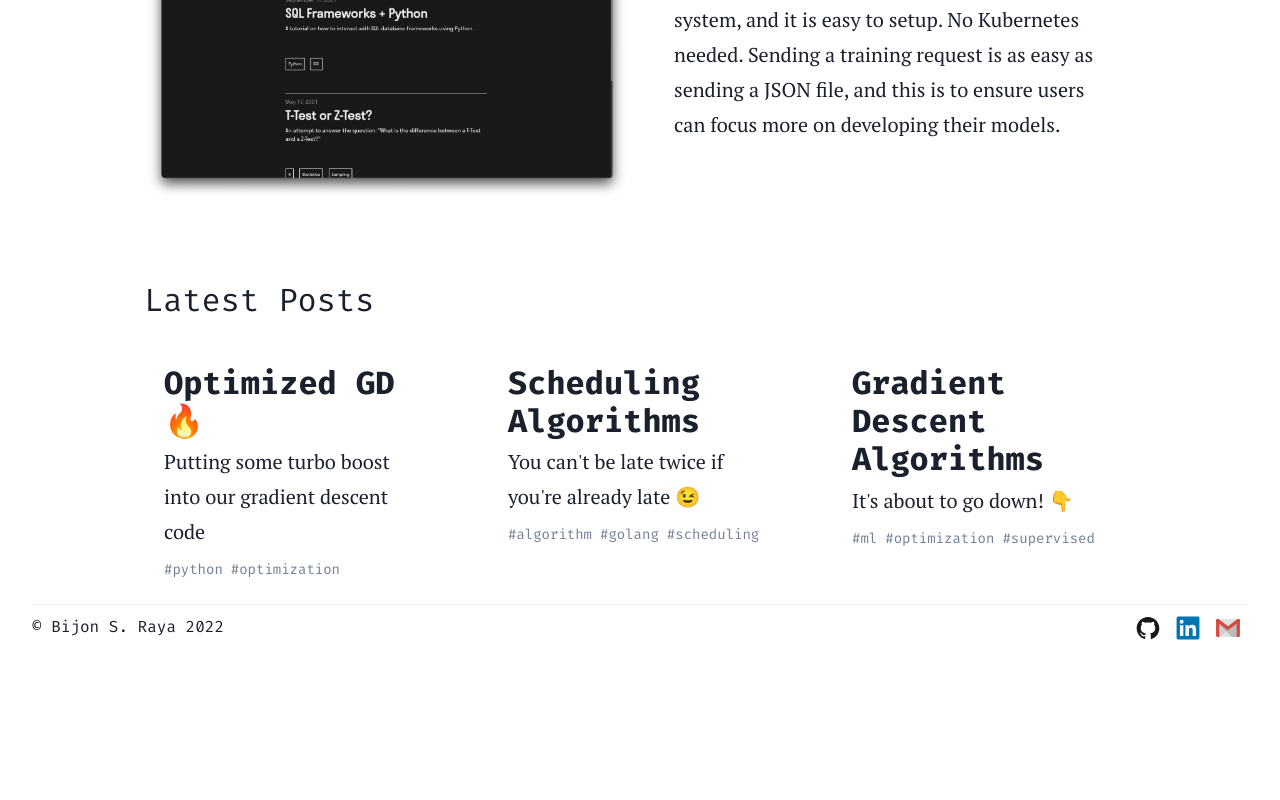
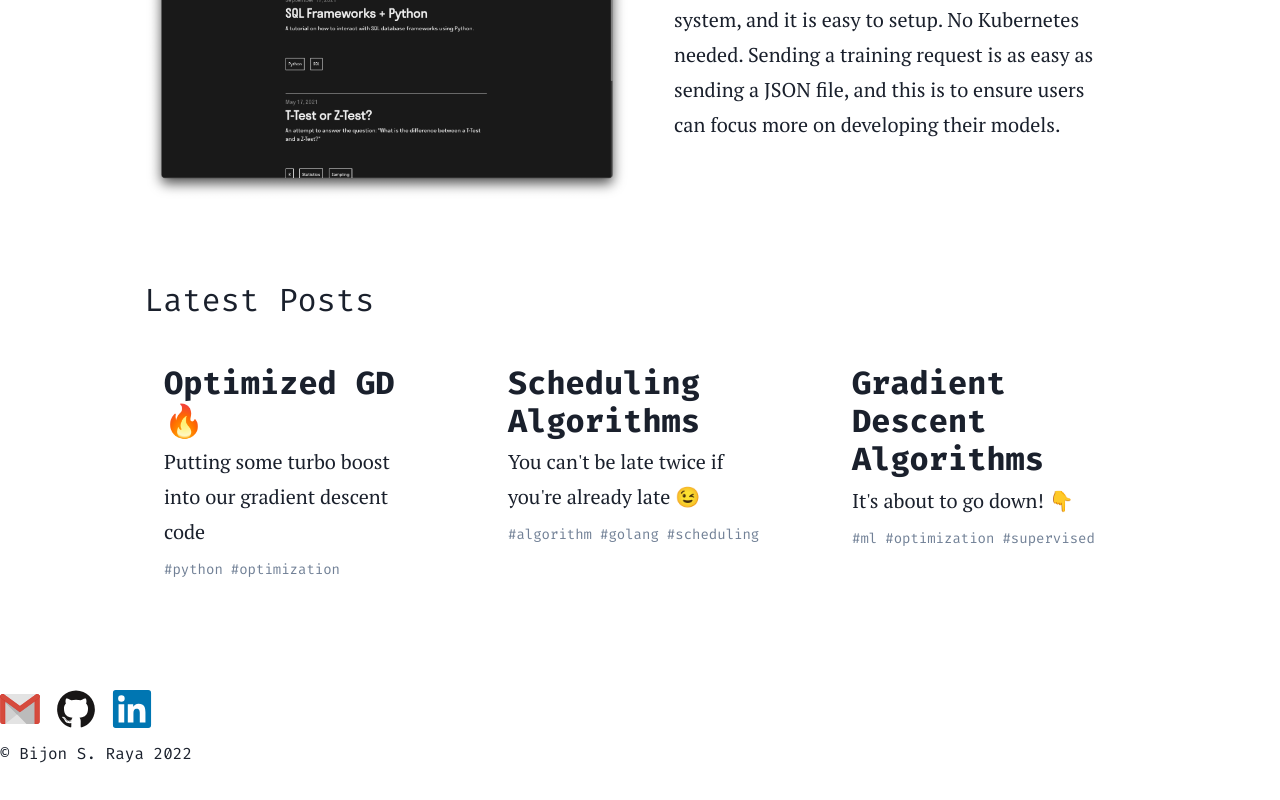
Before and after one commit to bsraya/bsraya, a Next.js app: page / in a window 1280 px wide. Shown: the part 559-1359 px from the top of the page. Before the commit the page ends 1232 px from the top, so only its background shows below. Built offline with nearby package versions, Linux system fonts and the light colour scheme; a small style sheet from the web is missing.

Commit message:
chore: rearrange icons order

```diff
--- a/components/Footer.tsx
+++ b/components/Footer.tsx
@@ -3,7 +3,6 @@ import {
     Flex,
     Text,
     Link,
-    Divider,
     Icon,
 } from '@chakra-ui/react'
 import Github from "../icons/github"
@@ -12,6 +11,11 @@ import Mail from "../icons/mail"
 
 export default function Footer(): JSX.Element {
     const links = [
+        {
+            name: 'Email',
+            url: 'mailto:nathan.setyawan96@gmail.com',
+            icon: <Mail />
+        },
         {
             name: 'GitHub',
             url: 'https://github.com/bsraya',
@@ -22,47 +26,45 @@ export default function Footer(): JSX.Element {
             url: 'https://www.linkedin.com/in/bijonsetyawan/',
             icon: <LinkedIn />
         },
-        {
-            name: 'Email',
-            url: 'mailto:nathan.setyawan96@gmail.com',
-            icon: <Mail />
-        },
     ]
 
     return (
         <Box
             w="95%"
-            mx="auto"
             fontSize="1rem"
             fontFamily="Fira Code"
-        >
-            <Divider/>
-            <Flex
             as="footer"
-                mt="0.5rem"
+            mt="5rem"
             mb="2rem"
         >
-                <Text mr="auto">
-                    © Bijon S. Raya {new Date().getFullYear()}
-                </Text>
-                <Flex>
+            <Flex mb="1rem">
                 {links.map((item) => (
                     <Link
                         key={item.name}
                         as="a"
-                            px={2}
+                        mr="1rem"
                         isExternal
                         href={item.url}
                         fontStyle="normal"
                         target="_blank"
                     >
-                            <Icon w={6} h={6}>
+                        <Icon
+                            w={10}
+                            h={10}
+                            transform='translateY(5px)'
+                            transition="box-shadow .15s ease-in-out, transform .15s ease-in-out"
+                            _hover={{
+                                transform: 'translateY(0)'
+                            }}
+                        >
                             {item.icon}
                         </Icon>
                     </Link>
                 ))}
             </Flex>
-            </Flex>
+            <Text>
+                © Bijon S. Raya {new Date().getFullYear()}
+            </Text>
         </Box>
     );
 }
```
Lines whose indentation alone changed are shown as unchanged.
